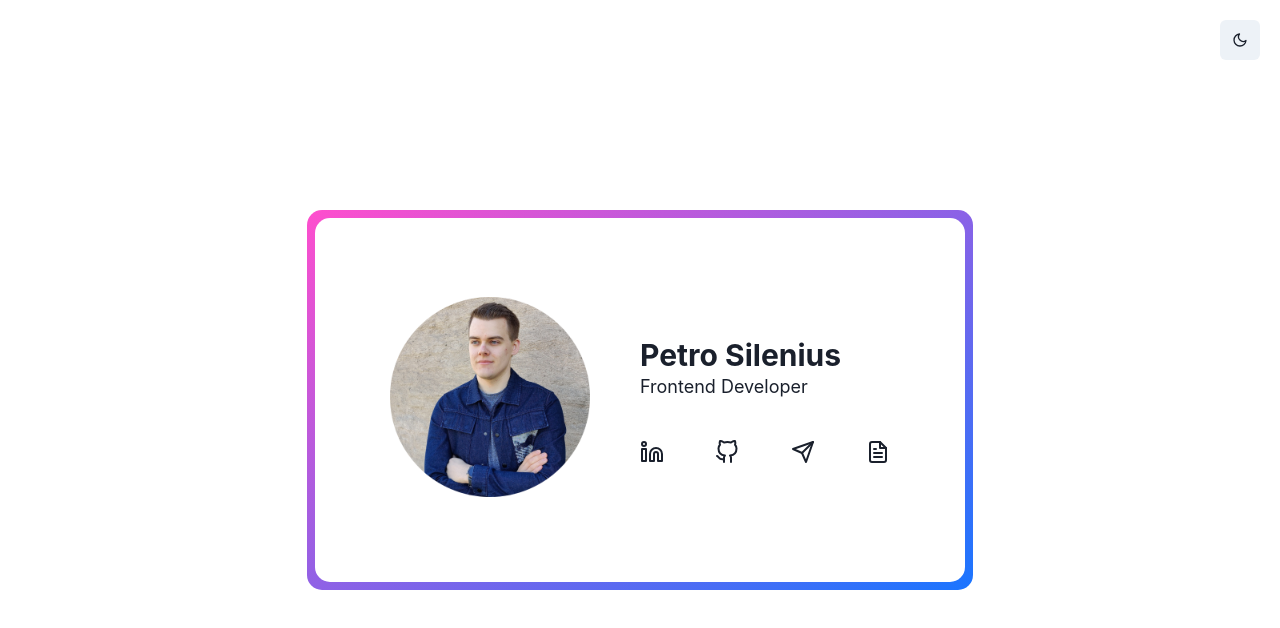
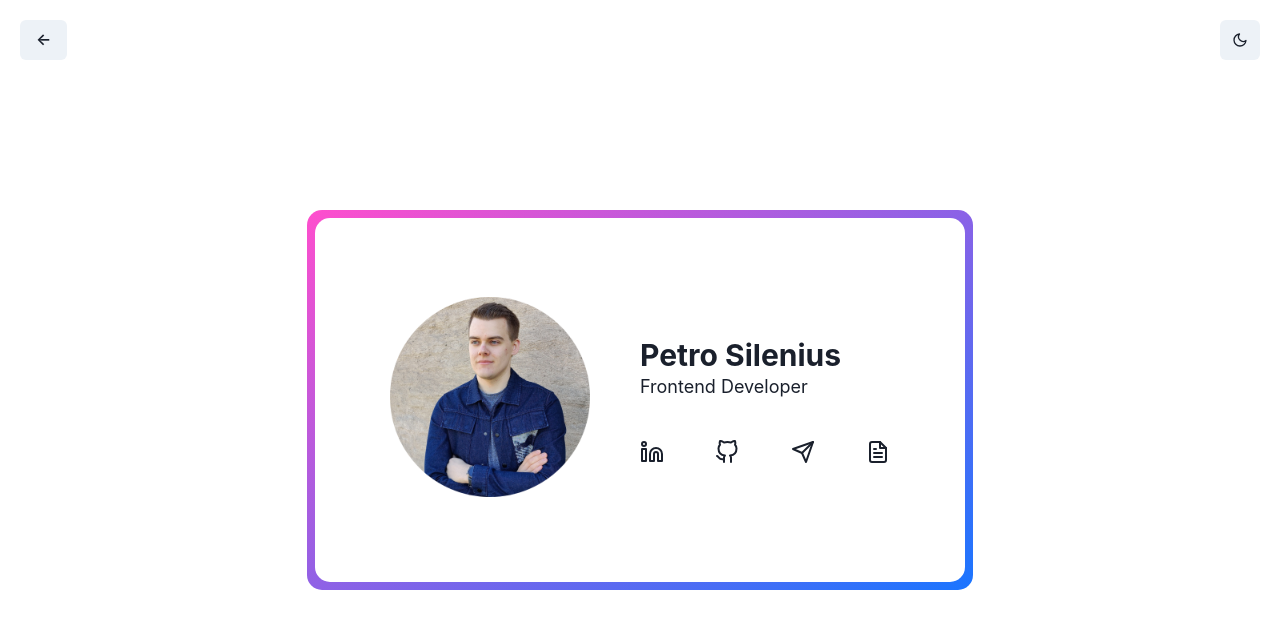
Before and after one commit to PetroSilenius/silenius.dev, a Next.js app: page /contact in a window 1280 px wide. Shown: the top 628 px of the page. Built offline with nearby package versions, Linux system fonts and the light colour scheme.

Commit message:
Add back button to all but the index page

```diff
--- a/components/ThemeSwitch.tsx
+++ b/components/ThemeSwitch.tsx
@@ -1,13 +1,23 @@
+import NextLink from 'next/link'
+import { useRouter } from 'next/router'
 import { Sun, Moon } from 'react-feather'
-import { IconButton, Icon, useColorMode } from '@chakra-ui/react'
+import { Button, IconButton, Icon, useColorMode } from '@chakra-ui/react'
 
 export const ThemeSwitch = (): JSX.Element => {
+  const { route } = useRouter()
   const { colorMode, toggleColorMode } = useColorMode()
 
   const IconComponent = colorMode === 'dark' ? Sun : Moon
 
   return (
     <aside>
+      {route !== '/' && (
+        <NextLink href="/">
+          <Button aria-label="Go back" position="absolute" top="5" left="5">
+            &larr;
+          </Button>
+        </NextLink>
+      )}
       <IconButton
         aria-label={`Toggle ${colorMode === 'dark' ? 'Light' : 'Dark'} mode`}
         icon={<Icon as={IconComponent} />}
```
